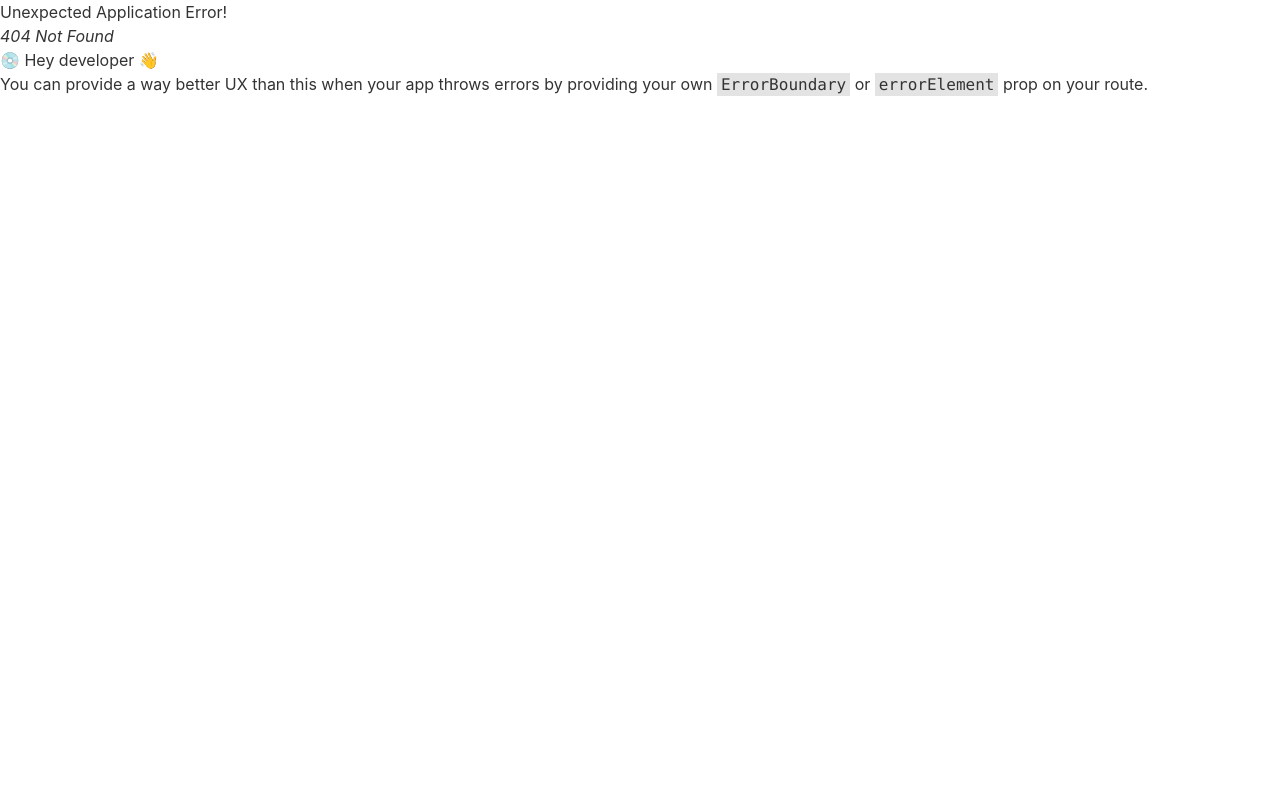
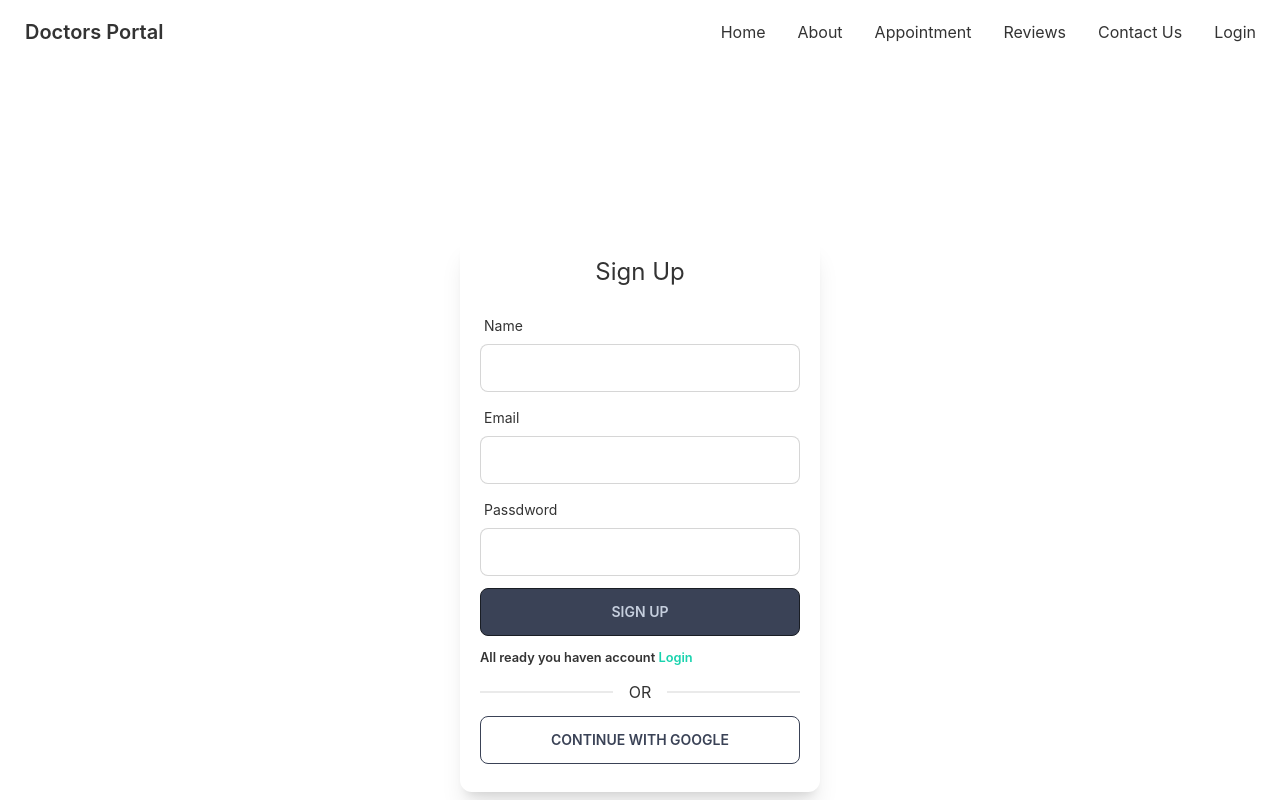
Before and after one commit to ashikbillah699/doctors-portal-client, a React (Create React App) app: page /signup in a window 1280 px wide. Before the commit this address had no page. Shown: the top 800 px of the page. Built offline with nearby package versions, Linux system fonts and the light colour scheme.

Commit message:
signup page set

```diff
--- a/package.json
+++ b/package.json
@@ -8,6 +8,7 @@
     "@testing-library/user-event": "^13.5.0",
     "daisyui": "^2.39.1",
     "date-fns": "^2.29.3",
+    "firebase": "^9.14.0",
     "react": "^18.2.0",
     "react-day-picker": "^8.3.6",
     "react-dom": "^18.2.0",
--- a/src/Pages/Home/Home.js
+++ b/src/Pages/Home/Home.js
@@ -1,4 +1,3 @@
-import React from 'react';
 import Appointment from './Appointment/Appointment';
 import Banner from './Banner/Banner';
 import Contac from './Contac/Contac';
--- a/src/Pages/Login/Login.js
+++ b/src/Pages/Login/Login.js
@@ -1,9 +1,9 @@
-import React, { useState } from 'react';
+import React from 'react';
 import { useForm } from 'react-hook-form';
 import { Link } from 'react-router-dom';
 
 const Login = () => {
-    const { register, handleSubmit } = useForm()
+    const { register, handleSubmit, formState: { errors } } = useForm()
     const handleLogin = data => {
         console.log(data)
     }
@@ -15,17 +15,23 @@ const Login = () => {
 
                     <div className="form-control w-full max-w-xs mb-2">
                         <label className="label"><span className="label-text">Email</span></label>
-                        <input type="email" {...register("email")} className="input input-bordered w-96 max-w-xs" />
+                        <input type="email" {...register("email",
+                            { required: true })}
+                            className="input input-bordered w-96 max-w-xs" />
                     </div>
                     <div className="form-control w-full max-w-xs mb-3">
                         <label className="label"><span className="label-text">Passdword</span></label>
-                        <input type="password" {...register("password")} className="input input-bordered w-96 max-w-xs" />
+                        <input type="password" {...register("password",
+                            { minLength: { value: 6, message: "please enter 6 caracters" } })}
+                            className="input input-bordered w-96 max-w-xs" required />
+                        {errors.password && <p className='text-red-600'>{errors.password.message}</p>}
                         <small className="font-semibold">Forget Passdword?</small>
+
                     </div>
-                    <input className='btn bg-accent w-full mb-2' type="submit" value="Login" />
-                    <small className='font-semibold mb-2'>New to Doctors Portal? <Link className='text-secondary font-semibold' to='/'>Create new account</Link></small>
+                    <input className='btn bg-accent w-full mb-2' type="submit" value="Login" required />
+                    <small className='font-semibold mb-2'>New to Doctors Portal? <Link className='text-secondary font-semibold' to='/signup'>Create new account</Link></small>
                     <div className="divider">OR</div>
-                    <input className='btn bg-white text-accent border-accent w-full mb-2' type="submit" value="CONTINUE WITH GOOGLE" />
+                    <input className='btn bg-white text-accent border-accent w-full mb-2' type="submit" value="CONTINUE WITH GOOGLE" required />
 
                 </form>
 
--- /dev/null
+++ b/src/Pages/SignUp/SignUp.js
@@ -0,0 +1,60 @@
+import React, { useContext } from 'react';
+import { useForm } from 'react-hook-form';
+import { Link } from 'react-router-dom';
+import { AuthContext } from '../../context/AuthProvider';
+
+const SignUp = () => {
+    const { register, handleSubmit, formState: { errors } } = useForm()
+    const { createUser } = useContext(AuthContext)
+
+    const handleLogin = data => {
+        createUser(data.email, data.password)
+            .then(result => {
+                const user = result.user;
+                console.log(user)
+            })
+            .catch(error => console.error(error))
+
+    }
+    return (
+        <div className='h-[900px] flex justify-center items-center'>
+            <div className='p-5 rounded-xl shadow-xl'>
+                <h2 className='text-2xl mb-5 text-center'>Sign Up</h2>
+                <form className='' onSubmit={handleSubmit(handleLogin)}>
+
+                    <div className="form-control w-full max-w-xs mb-2">
+                        <label className="label"><span className="label-text">Name</span></label>
+                        <input type="text" {...register("name",
+                            { required: true })}
+                            className="input input-bordered w-96 max-w-xs" />
+                        {errors.name && <p>{errors.name.message}</p>}
+                    </div>
+
+                    <div className="form-control w-full max-w-xs mb-2">
+                        <label className="label"><span className="label-text">Email</span></label>
+                        <input type="email" {...register("email",
+                            { required: true })}
+                            className="input input-bordered w-96 max-w-xs" />
+                        {errors.email && <p>{errors.email.message}</p>}
+                    </div>
+                    <div className="form-control w-full max-w-xs mb-3">
+                        <label className="label"><span className="label-text">Passdword</span></label>
+                        <input type="password" {...register("password",
+                            {
+                                minLength: { value: 6, message: "please enter 6 caracters" },
+                                pattern: { value: /(?=.*[A-Z])(?=)/, message: 'please enter strong password' },
+                            })}
+                            className="input input-bordered w-96 max-w-xs" required />
+                        {errors.password && <p className='text-red-600'>{errors.password.message}</p>}
+                    </div>
+                    <input className='btn bg-accent w-full mb-2' type="submit" value="Sign Up" required />
+                    <small className='font-semibold mb-2'>All ready you haven account <Link className='text-secondary font-semibold' to='/Login'>Login</Link></small>
+                    <div className="divider">OR</div>
+                    <input className='btn bg-white text-accent border-accent w-full mb-2' type="submit" value="CONTINUE WITH GOOGLE" required />
+                </form>
+            </div>
+        </div>
+    );
+};
+
+export default SignUp;
--- a/src/Rauter/Router/Router.js
+++ b/src/Rauter/Router/Router.js
@@ -3,6 +3,7 @@ import Main from "../../LayOut/Main/Main";
 import AppoinmentPage from "../../Pages/AppoinmentPage/AppoinmentPage";
 import Home from "../../Pages/Home/Home";
 import Login from "../../Pages/Login/Login";
+import SignUp from "../../Pages/SignUp/SignUp";
 
 const router = createBrowserRouter([
     {
@@ -18,6 +19,10 @@ const router = createBrowserRouter([
                 element: <Login></Login>
             },
             {
+                path: '/signup',
+                element: <SignUp></SignUp>
+            },
+            {
                 path: '/appointment',
                 element: <AppoinmentPage></AppoinmentPage>
             }
--- /dev/null
+++ b/src/context/AuthProvider.js
@@ -0,0 +1,21 @@
+import React, { createContext } from 'react';
+import { getAuth, createUserWithEmailAndPassword } from "firebase/auth";
+import app from '../firebase/firebase.config';
+
+export const AuthContext = createContext();
+const auth = getAuth(app)
+
+const AuthProvider = ({ children }) => {
+    const createUser = (email, password) => {
+        return createUserWithEmailAndPassword(auth, email, password)
+    }
+
+    const authInfo = { createUser }
+    return (
+        <AuthContext.Provider value={authInfo}>
+            {children}
+        </AuthContext.Provider>
+    );
+};
+
+export default AuthProvider;
--- /dev/null
+++ b/src/firebase/firebase.config.js
@@ -0,0 +1,19 @@
+// Import the functions you need from the SDKs you need
+import { initializeApp } from "firebase/app";
+// TODO: Add SDKs for Firebase products that you want to use
+// https://firebase.google.com/docs/web/setup#available-libraries
+
+// Your web app's Firebase configuration
+const firebaseConfig = {
+    apiKey: process.env.REACT_APP_apiKey,
+    authDomain: process.env.REACT_APP_authDomain,
+    projectId: process.env.REACT_APP_projectId,
+    storageBucket: process.env.REACT_APP_storageBucket,
+    messagingSenderId: process.env.REACT_APP_messagingSenderId,
+    appId: process.env.REACT_APP_appId,
+};
+
+// Initialize Firebase
+const app = initializeApp(firebaseConfig);
+
+export default app;
--- a/src/index.js
+++ b/src/index.js
@@ -4,11 +4,14 @@ import './index.css';
 import App from './App';
 import reportWebVitals from './reportWebVitals';
 import 'react-day-picker/dist/style.css';
+import AuthProvider from './context/AuthProvider';
 
 const root = ReactDOM.createRoot(document.getElementById('root'));
 root.render(
   <React.StrictMode>
-    <App />
+    <AuthProvider>
+      <App />
+    </AuthProvider>
   </React.StrictMode>
 );
 
```
Also changed, not shown: 1 other file (tests, documents, lock files or other folders).
